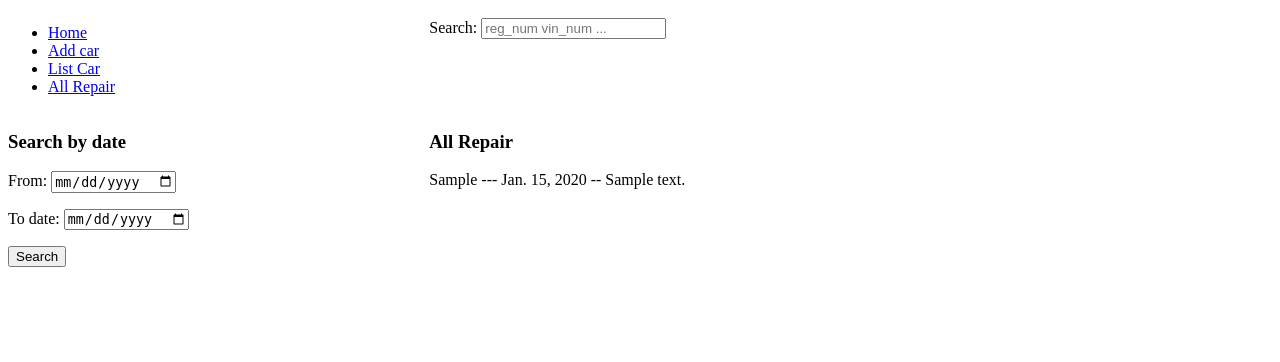
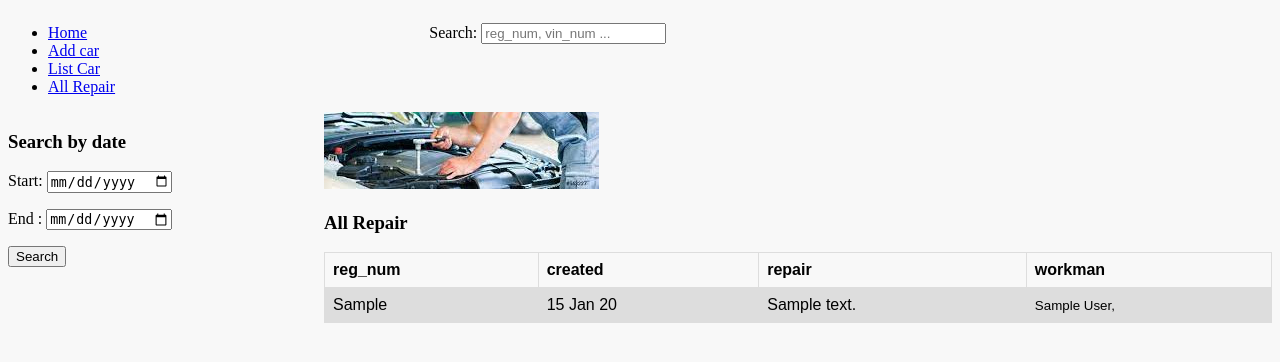
Before and after one commit to StoianL/car_app, a Django app: page /car/list_repair/ in a window 1280 px wide. Shown: the top 362 px of the page. Run offline with Django 4.2, Linux system fonts and the light colour scheme; tables that the repository leaves empty hold one stand-in row (values such as "Sample post").

Commit message:
Create static css and ManyToMany rel

```diff
--- a/car/models.py
+++ b/car/models.py
@@ -7,7 +7,7 @@ class Employee(models.Model):
         ordering = ('name',)
 
     def __str__(self):
-        return f'{self.name}'
+        return self.name
 
 
 class Car(models.Model):
@@ -29,7 +29,7 @@ class Brand(models.Model):
         ordering = ('name', )
 
     def __str__(self):
-        return f'{self.name}'
+        return self.name
 
 
 
--- a/car/templates/car/add_car.html
+++ b/car/templates/car/add_car.html
@@ -1,4 +1,4 @@
-{% extends 'car/base.html' %}
+{% extends 'main.html' %}
 
 {% block content %}
 <form action="" method="post">
--- a/car/templates/car/list_repair.html
+++ b/car/templates/car/list_repair.html
@@ -1,15 +1,21 @@
 {% extends 'main.html' %}
 
 {% block search_section %}
+
+<style>
+
+</style>
+
+
   <h3> Search by date </h3>
 
   <form action="" method="post">
     {% csrf_token %}
     <p>
-      From:  <input type="date" name="from_date">
+      Start:  <input type="date" name="from_date">
     </p>
     <p>
-      To date: <input type="date" name="to_date">
+      End : <input type="date" name="to_date">
     </p>
     <input type="submit" value="Search">
   </form>
@@ -17,14 +23,45 @@
 {% block content %}
 {% if repair_from_date %}
 <h3>Resulr repair from {{start_date}} to {{end_date}}</h3>
+<table>
+    <tr>
+      <th>reg_num</th>
+      <th>created</th>
+      <th>repair</th>
+      <th>workman</th>
+    </tr>
   {% for repair in repair_from_date %}
-    <p>{{repair.car.reg_num}} --- {{repair.created}} -- {{repair}}</p>
+    <tr>
+      <td>{{repair.car.reg_num}}</td>
+      <td>{{repair.created|date:"d M y"}}</td>
+      <td>{{repair}}</td>
+      <td>{{repair.workman_set.all}}</td>
+    </tr>
   {% endfor %}
+  </table>
+
 {% else %}
 <h3> All Repair </h3>
+  <table>
+    <th>reg_num</th>
+    <th>created</th>
+    <th>repair</th>
+    <th>workman</th>
   {% for repair in repairs %}
-    <p>{{repair.car.reg_num}} --- {{repair.created}} -- {{repair}}</p>
+    <tr>
+      <td>{{repair.car.reg_num}}</td>
+      <td>{{repair.created|date:"d M y"}}</td>
+      <td>{{repair}}</td>
+      <td>
+    {% for work in repair.workman.all %}
+        <small>
+          {{work.name}},
+        </small>
+    {% endfor %}
+      </td>
+    </tr>
   {% endfor %}
+  </table>
 
 {% endif %}
 {% endblock content %}
--- a/car/views.py
+++ b/car/views.py
@@ -1,7 +1,7 @@
 from django.shortcuts import render, get_object_or_404, redirect
 
 from django.db.models import Q
-from .models import Car, Brand, Repair
+from .models import Car, Brand, Repair, Employee
 from .forms import AddCarForm, BrandForm, RepairForm
 import datetime
 
--- /dev/null
+++ b/static/car/style/main.css
@@ -0,0 +1,35 @@
+body {
+  background-color: #f8f8f8;
+}
+.container {
+  display: grid;
+  grid-template-columns: 1fr 3fr;
+}
+
+/* nav start */
+.wrapper-nav {
+  display: grid;
+  grid-template-columns: 1fr 2fr
+}
+.form-search {
+  padding-top: 15px;
+}
+/* nav end */
+
+
+/* table  start */
+table {
+  font-family: arial, sans-serif;
+  border-collapse: collapse;
+  width: 100%;
+}
+td, th {
+  border: solid 1px #dddddd;
+  text-align: left;
+  padding: 8px;
+}
+tr:nth-child(even) {
+  background-color: #dddddd;
+}
+
+/* table  end */
--- a/templates/main.html
+++ b/templates/main.html
@@ -1,24 +1,23 @@
+{% load static %}
 <!DOCTYPE html>
 <html lang="en">
 <head>
   <meta charset="UTF-8">
+  <link rel="stylesheet" href="{% static 'car/style/main.css'%}">
   <title>car app</title>
 </head>
 <body>
-  <style>
-  .container {
-    display: grid;
-    grid-template-columns: 1fr 2fr;
-  }
+  {% include 'nav.html' %}
 
-  </style>
-  {% include 'nav.html' %}
+
+
   <div class="container">
     <div class="search-section">
       {% block search_section %}
       {% endblock search_section %}
     </div>
     <div class="content">
+      <img src="{% static 'car/img/logo.jpeg' %}" alt="My image">
       {% block content %}
       {% endblock content %}
     </div>
--- a/templates/nav.html
+++ b/templates/nav.html
@@ -1,17 +1,6 @@
-<style>
-  .wrapper {
-    display: grid;
-    grid-template-columns: 1fr 2fr;
-  }
-  .form-search {
-    padding-top: 10px;
-  }
-
-</style>
 
 
-
-<div class="wrapper">
+<div class="wrapper-nav">
   <div class="nav">
     <ul>
       <li>
@@ -31,7 +20,7 @@
   <div class="form-search">
     <form action="{% url 'home' %}" method="get">
       <label for="search_input">Search:</label>
-      <input type="text" id="search_input" name="q" placeholder="reg_num vin_num ... ">
+      <input type="text" id="search_input" name="q" placeholder="reg_num, vin_num ... ">
     </form>
   </div>
 </div>
```
Also changed, not shown: car/templates/car/home.html (+12 -5 lines), car/templates/car/list_car.html (+15 -6 lines), src/settings.py (+7 -0 lines), static/car/img/logo.jpeg (added), static/car/img/test.jpeg (added).
